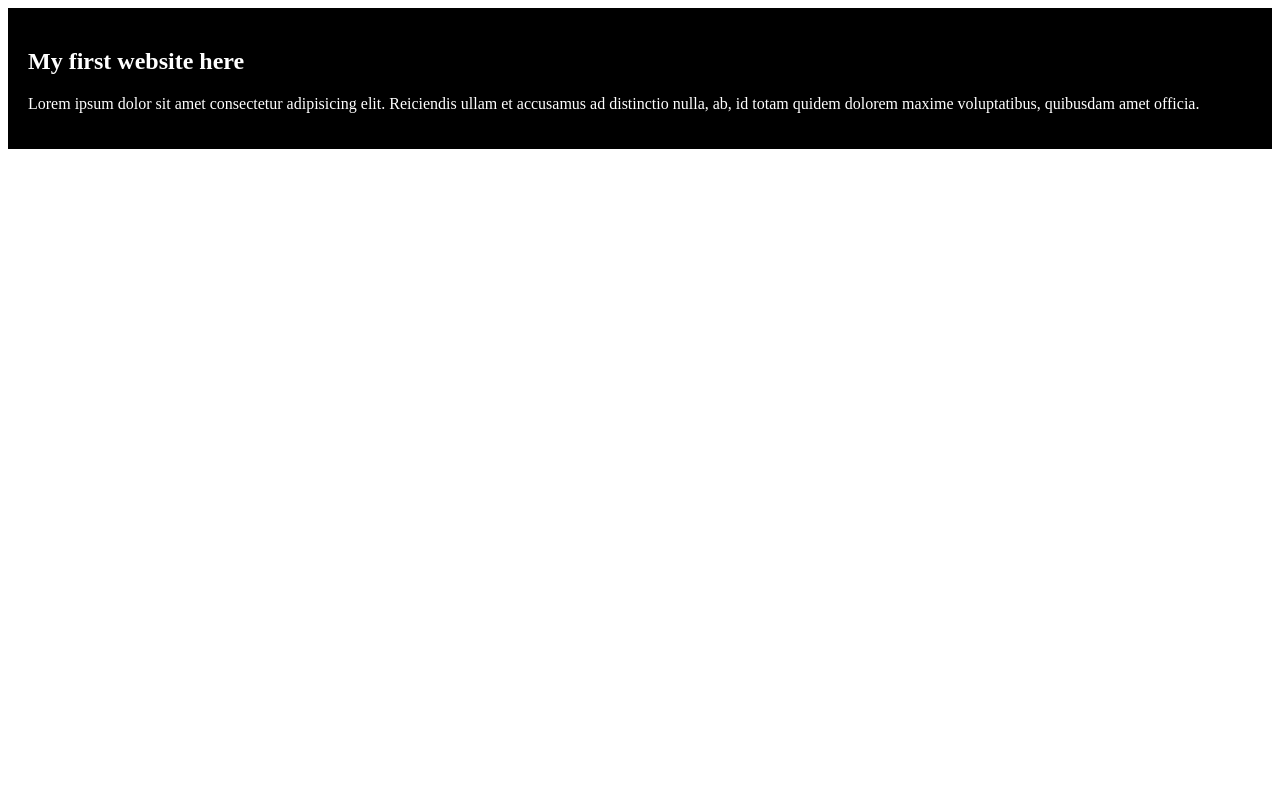
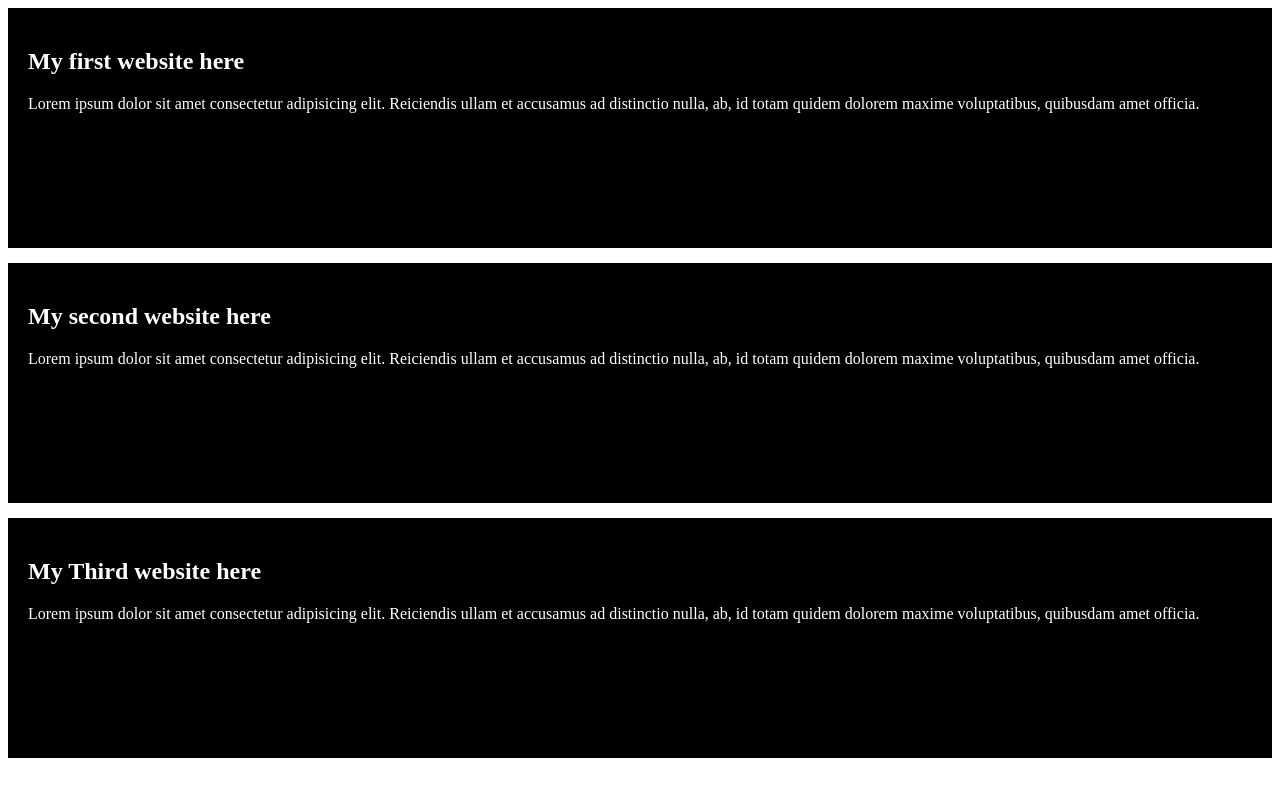
Before and after one commit to shahidca/my-simple-website, a plain HTML site: page index.html in a window 1280 px wide. Drawn offline with Linux system fonts and the light colour scheme.

Commit message:
this is my second and third website blog

```diff
--- a/index.html
+++ b/index.html
@@ -11,5 +11,13 @@
         <h2>My first website here</h2>
         <p>Lorem ipsum dolor sit amet consectetur adipisicing elit. Reiciendis ullam et accusamus ad distinctio nulla, ab, id totam quidem dolorem maxime voluptatibus, quibusdam amet officia.</p>
     </div>
+    <div>
+        <h2>My second website here</h2>
+        <p>Lorem ipsum dolor sit amet consectetur adipisicing elit. Reiciendis ullam et accusamus ad distinctio nulla, ab, id totam quidem dolorem maxime voluptatibus, quibusdam amet officia.</p>
+    </div>
+    <div>
+        <h2>My Third  website here</h2>
+        <p>Lorem ipsum dolor sit amet consectetur adipisicing elit. Reiciendis ullam et accusamus ad distinctio nulla, ab, id totam quidem dolorem maxime voluptatibus, quibusdam amet officia.</p>
+    </div>
 </body>
 </html>
--- a/style/style.css
+++ b/style/style.css
@@ -3,4 +3,5 @@ div{
     color: #fff;
     margin-bottom: 15px;
     padding: 20px;
+    height: 200px;
 }
```
